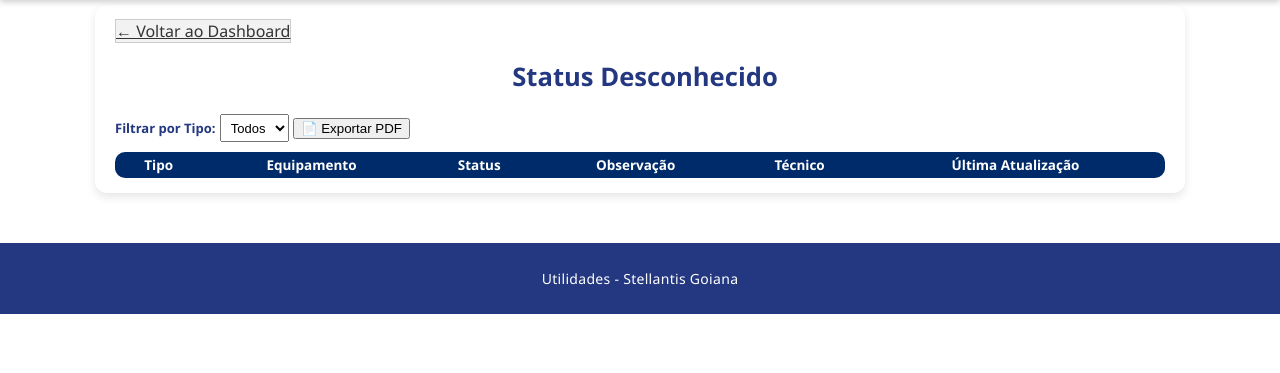
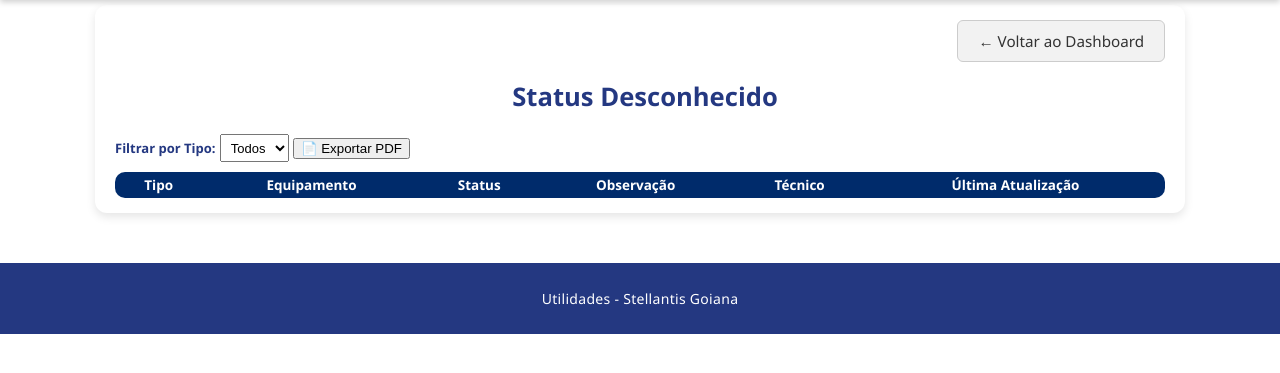
Before and after one commit to alissonengsilva-art/checklist_industrial, a FastAPI app: page /detalhes_status/1 in a window 1280 px wide. Shown: the part 85-458 px from the top of the page. Run offline with FastAPI, Linux system fonts and the light colour scheme; data that the repository does not hold is empty; parts of the project's set-up code (start-up, migrations or seed data) failed here and were passed over.

Commit message:
Atualiza templates, CSS e arquivos do build

```diff
--- a/static/style.css
+++ b/static/style.css
@@ -1447,6 +1447,18 @@ input[type="text"] {
   font-weight: bold;
   color: #243881;
 }
+/* ==== INTERAÇÃO NOS CARDS DO DASHBOARD ==== */
+.card-status {
+  cursor: pointer;               /* Mostra a mãozinha ao passar o mouse */
+  transition: transform 0.2s ease, box-shadow 0.2s ease;
+}
+
+.card-status:hover {
+  transform: translateY(-3px);   /* Leve elevação ao passar o mouse */
+  box-shadow: 0 4px 12px rgba(0, 0, 0, 0.15);
+}
+
+
 /* ====== AJUSTE DE ALINHAMENTO DOS FILTROS ====== */
 .filtros-form {
   display: flex;
@@ -2190,9 +2202,24 @@ h1::before {
 
 /* 🔙 Botão Voltar — Cinza leve */
 .btn-voltar {
-  background-color: #f2f2f2;
-  color: #333;
-  border: 1px solid #ccc;
+  background-color: #f2f2f2;     /* Fundo cinza leve */
+  color: #333;                   /* Texto escuro */
+  border: 1px solid #ccc;        /* Borda cinza sutil */
+  border-radius: 6px;            /* Bordas arredondadas */
+  padding: 10px 20px;            /* Tamanho confortável */
+  font-weight: 500;              /* Texto médio */
+  font-size: 0.95rem;            /* Tamanho padronizado */
+  text-decoration: none;         /* Remove sublinhado */
+  transition: all 0.2s ease;     /* Suaviza hover */
+  cursor: pointer;               /* Mãozinha no hover */
+  display: inline-flex;          /* Mantém alinhamento */
+  align-items: center;           /* Centraliza o conteúdo */
+  justify-content: right;       /* Centraliza texto e ícone */
+}
+.top-buttons {
+  display: flex;
+  justify-content: flex-end;  /* Alinha o botão ao lado direito */
+  margin-bottom: 15px;        /* Dá um espacinho abaixo */
 }
 
 .btn-voltar:hover {
```
